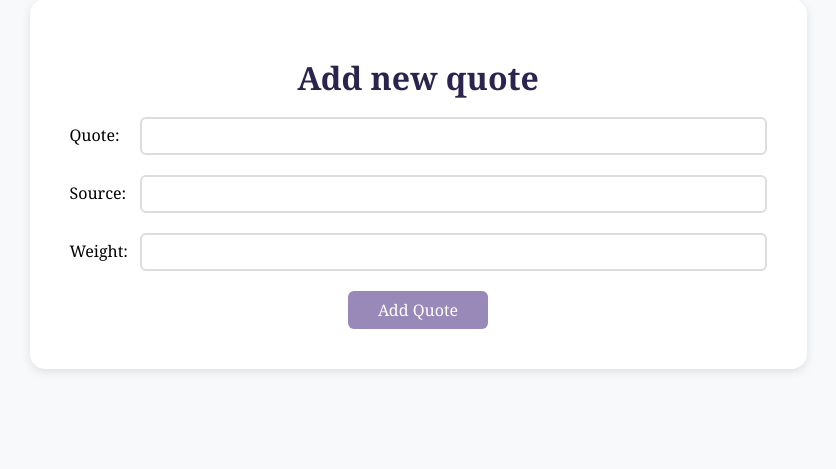
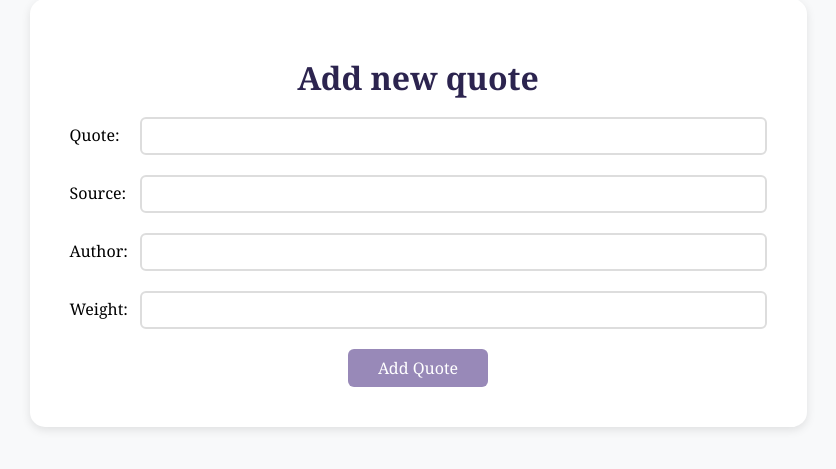
Before and after one commit to CursedGreanbeen/webquotes, a Django app: page /add/ in a window 1280 px wide. Shown: the part 99-568 px from the top of the page, without its empty margins (222-1058 px from the left). Run offline with Django 5.2, Linux system fonts and the light colour scheme.

Commit message:
Author form added

```diff
--- a/quotes/admin.py
+++ b/quotes/admin.py
@@ -1,5 +1,6 @@
 from django.contrib import admin
-from .models import Source, Quote
+from .models import Source, Quote, Author
 
 admin.site.register(Source)
 admin.site.register(Quote)
+admin.site.register(Author)
--- a/quotes/forms.py
+++ b/quotes/forms.py
@@ -4,4 +4,5 @@ from django import forms
 class AddQuoteForm(forms.Form):
     quote_text = forms.CharField()
     quote_source = forms.CharField()
+    quote_author = forms.CharField()
     quote_weight = forms.IntegerField()
--- a/quotes/templates/quotes/add_quote.html
+++ b/quotes/templates/quotes/add_quote.html
@@ -18,6 +18,13 @@
 				Source:
 			</label>
 			{{ form.quote_source }}
+		</div>
+
+        <div style="display: flex; align-items: center; margin-bottom: 20px;">
+			<label style="min-width: 60px; font-family: 'Cambria', serif; margin-right: 10px;">
+				Author:
+			</label>
+			{{ form.quote_author }}
 		</div>
 
 		<div style="display: flex; align-items: center; margin-bottom: 20px;">
--- a/quotes/templates/quotes/base.html
+++ b/quotes/templates/quotes/base.html
@@ -51,7 +51,7 @@
 		}
 
 		form input:focus, form textarea:focus, form select:focus {
-			border-color: #4BB991;
+			border-color: #9889B8;
 			outline: none;
 		}
 
--- a/quotes/templates/quotes/index.html
+++ b/quotes/templates/quotes/index.html
@@ -6,7 +6,7 @@
 {% if random_quote %}
 	<div class="quote-card">
 		<p style="font-size: 1.25em; font-style: italic; margin: 0; color: #190F66;">"{{ random_quote.text }}"</p>
-		<p style="margin: 15px 0 0 0; color: #190F66;">- {{ random_quote.source.name }} -</p>
+		<p style="margin: 15px 0 0 0; color: #190F66;">{{ random_quote.author.name }} — {{ random_quote.source.name }}</p>
 	</div>
 {% else %}
 	<p>No quotes to show yet...</p>
@@ -85,10 +85,10 @@
     .then(data => {
         console.log('Response data:', data);
         if (data.error) {
-            alert(data.error);  // Показываем ошибку пользователю
+            alert(data.error);
             return;
         }
-        // Обновляем счетчики
+
         const likesCounter = document.querySelector(`#likes-${quoteId}`);
         const dislikesCounter = document.querySelector(`#dislikes-${quoteId}`);
         if (likesCounter && dislikesCounter) {
--- a/quotes/templates/quotes/top_quotes.html
+++ b/quotes/templates/quotes/top_quotes.html
@@ -8,7 +8,7 @@
 
 	<div style="margin-bottom: 20px;">
         <p style="font-style: italic; font-size: 1.1em; margin: 0; color: #190F66;">"{{ quote.text }}"</p>
-        <p style="margin: 10px 0 0 0; color: #9889B8;">- {{ quote.source.name }}</p>
+        <p style="margin: 10px 0 0 0; color: #9889B8;">{{ quote.author.name }} — {{ quote.source.name }}</p>
     </div>
 
    <div style="display: flex; justify-content: space-around; align-items: center; flex-wrap: wrap; gap: 15px;">
--- a/quotes/views.py
+++ b/quotes/views.py
@@ -2,15 +2,12 @@ from django.http import JsonResponse
 from django.core.exceptions import ValidationError, PermissionDenied
 from django.contrib import messages
 from django.shortcuts import render, redirect, get_object_or_404
-from .models import Quote, Source
+from .models import Quote, Source, Author
 from .forms import AddQuoteForm
 import random
 
 
 def index(request):
-    print("Session key:", request.session.session_key)
-    print("Voted quotes:", request.session.get('voted_quotes', []))
-
     quotes = list(Quote.objects.all())
 
     if not quotes:
@@ -33,8 +30,10 @@ def add_quote(request):
         add_quote_form = AddQuoteForm(request.POST)
 
         if add_quote_form.is_valid():
-            normalized_source = add_quote_form.cleaned_data['quote_source'].strip().capitalize()
+            normalized_source = add_quote_form.cleaned_data['quote_source'].strip()
             quote_source = Source.objects.filter(name=normalized_source).first()
+            normalized_author = add_quote_form.cleaned_data['quote_author'].strip()
+            quote_author = Author.objects.filter(name=normalized_author).first()
             quote_text = add_quote_form.cleaned_data['quote_text'].strip()
             quote_weight = add_quote_form.cleaned_data['quote_weight']
 
@@ -42,11 +41,15 @@ def add_quote(request):
                 add_quote_form.add_error('quote_text', 'This quote already exists!')
                 return render(request, 'quotes/add_quote.html', {'form': AddQuoteForm()})
 
+            if not quote_author:
+                quote_author = Author.objects.create(name=normalized_author)
+
             if not quote_source:
                 quote_source = Source.objects.create(name=normalized_source)
                 new_quote = Quote.objects.create(
                     text=quote_text,
                     source=quote_source,
+                    author=quote_author,
                     weight=quote_weight
                 )
                 messages.success(request, 'Quote added successfully!')
@@ -59,6 +62,7 @@ def add_quote(request):
                 new_quote = Quote.objects.create(
                     text=quote_text,
                     source=quote_source,
+                    author=quote_author,
                     weight=quote_weight
                 )
                 messages.success(request, 'Quote added successfully!')
```
Also changed, not shown: quotes/models.py (+14 -5 lines).
